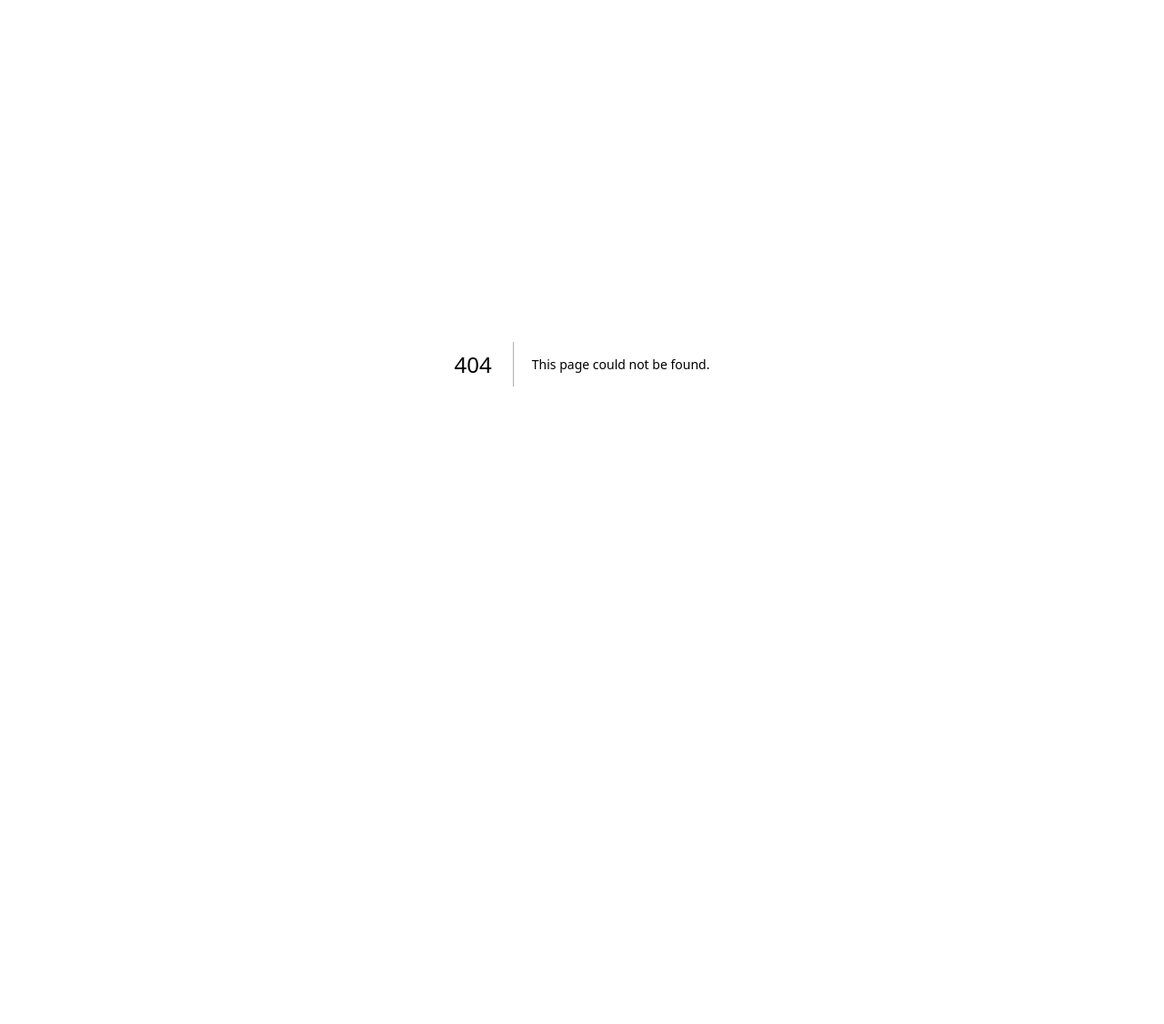
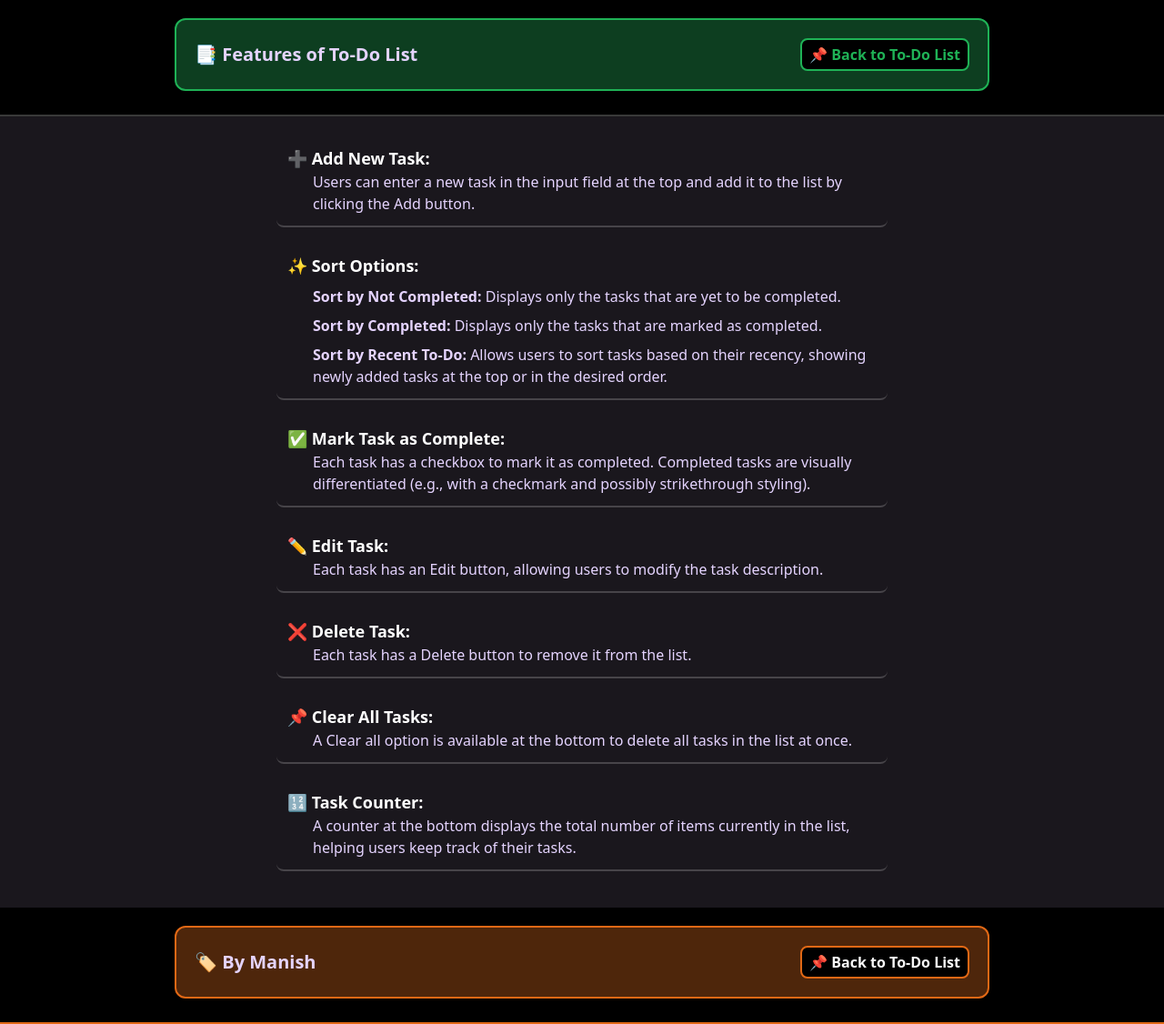
Before and after one commit to manish-107/eg-intern-task, a Next.js app: page /guide in a window 1280 px wide. Before the commit this address had no page. Shown: the whole page at 91% size. Before the commit the page ends 800 px from the top, so only its background shows below. Built offline with nearby package versions, Linux system fonts and the light colour scheme.

Commit message:
guide added

```diff
--- /dev/null
+++ b/app/components/StickyGuide.tsx
@@ -0,0 +1,17 @@
+import Link from "next/link";
+
+export default function StickyGuide() {
+  return (
+    <div className="fixed top-4 right-4 bg-black text-white px-3 py-1 rounded-lg shadow-lg flex items-center space-x-2">
+      <Link href="/guide" className="text-white">
+        ⚡Check out Features
+      </Link>
+      {/* <button
+        className="text-white bg-gray-700 rounded-full w-4 h-4 flex items-center justify-center focus:outline-none hover:bg-gray-600"
+        aria-label="Close"
+      >
+        &times;
+      </button> */}
+    </div>
+  );
+}
--- /dev/null
+++ b/app/components/guide/GFooter.tsx
@@ -0,0 +1,27 @@
+import Link from "next/link";
+
+export default function GFooter() {
+  return (
+    <header className="p-3 sm:p-5 bg-black h-28 sm:h-32 mt-10 border-b-2 border-[#e16815]">
+      <div className="bg-[#4e260b] p-3 sm:p-5 max-w-xl sm:max-w-4xl flex flex-col sm:flex-row justify-between items-center mx-auto rounded-xl border-2 border-[#e16815]">
+        <h3 className="text-lg sm:text-xl font-semibold text-center sm:text-left">
+          <a
+            href="https://manish-107.github.io/manish-portfolio/"
+            target="_blank"
+            rel="noopener noreferrer"
+          >
+            🏷️ By Manish
+          </a>
+        </h3>
+
+        <Link
+          href="/"
+          className="bg-black border-2 py-1 text-[#f9f9f9] font-semibold px-2 rounded-lg hover:bg-[#08080815] hover:text-white border-[#e16815] transition duration-500 ease-in-out mt-2 sm:mt-0"
+          type="button"
+        >
+          {"📌"} Back to To-Do List
+        </Link>
+      </div>
+    </header>
+  );
+}
--- /dev/null
+++ b/app/components/guide/GHeader.tsx
@@ -0,0 +1,20 @@
+import Link from "next/link";
+
+export default function GHeader() {
+  return (
+    <header className="p-3 sm:p-5 bg-black h-28 sm:h-32 border-b-2 border-[#ffffff39]">
+      <div className="bg-[#0d3e20] p-3 sm:p-5 max-w-xl sm:max-w-4xl flex flex-col sm:flex-row justify-between items-center mx-auto rounded-xl border-2 border-[#1fb256]">
+        <h3 className="text-lg sm:text-xl font-semibold text-center sm:text-left">
+          📑 Features of To-Do List
+        </h3>
+        <Link
+          href="/"
+          className="bg-black border-2 py-1 text-[#1fb256] font-semibold px-2 rounded-lg hover:bg-[#08080815] hover:text-white border-[#1fb256] transition duration-500 ease-in-out mt-2 sm:mt-0"
+          type="button"
+        >
+          {"📌"} Back to To-Do List
+        </Link>
+      </div>
+    </header>
+  );
+}
--- a/app/globals.css
+++ b/app/globals.css
@@ -1,10 +1,6 @@
 @tailwind base;
 @tailwind components;
 @tailwind utilities;
-
-body{
-  background-color: #f5f8ff;
-}
 
 .custom-shadow {
   box-shadow: 0px 0px 4px rgba(0, 23, 71, 0.15);
--- /dev/null
+++ b/app/guide/page.tsx
@@ -0,0 +1,77 @@
+import GFooter from "../components/guide/GFooter";
+import GHeader from "../components/guide/GHeader";
+
+export default function Guide() {
+  return (
+    <div className="bg-[#1a171d] text-[#e5d4ff] min-h-screen flex flex-col">
+      <GHeader />
+      <main className="flex-grow max-w-2xl mt-5 sm:max-w-2xl mx-auto">
+        <ul className="space-y-4 ">
+          <li className="mb-3 border-b-2 p-3 border-[#f3f3f334] hover:bg-[#be9fe31f] rounded-lg transition duration-500 ease-in-out">
+            <strong className="text-lg text-white"> ➕ Add New Task:</strong>
+            <p className="ml-7">
+              Users can enter a new task in the input field at the top and add
+              it to the list by clicking the Add button.
+            </p>
+          </li>
+          <li className="mb-3 border-b-2 p-3 border-[#f3f3f334] hover:bg-[#be9fe31f] rounded-lg transition duration-500 ease-in-out">
+            <strong className="text-lg text-white">✨ Sort Options:</strong>
+            <ul className="ml-7 mt-2 space-y-2">
+              <li>
+                <strong>Sort by Not Completed:</strong> Displays only the tasks
+                that are yet to be completed.
+              </li>
+              <li>
+                <strong>Sort by Completed:</strong> Displays only the tasks that
+                are marked as completed.
+              </li>
+              <li>
+                <strong>Sort by Recent To-Do:</strong> Allows users to sort
+                tasks based on their recency, showing newly added tasks at the
+                top or in the desired order.
+              </li>
+            </ul>
+          </li>
+          <li className="mb-3 border-b-2 p-3 border-[#f3f3f334] hover:bg-[#be9fe31f] rounded-lg transition duration-500 ease-in-out">
+            <strong className="text-lg text-white">
+              ✅ Mark Task as Complete:
+            </strong>
+            <p className="ml-7">
+              Each task has a checkbox to mark it as completed. Completed tasks
+              are visually differentiated (e.g., with a checkmark and possibly
+              strikethrough styling).
+            </p>
+          </li>
+          <li className="mb-3 border-b-2 p-3 border-[#f3f3f334] hover:bg-[#be9fe31f] rounded-lg transition duration-500 ease-in-out">
+            <strong className="text-lg text-white">✏️ Edit Task:</strong>
+            <p className="ml-7">
+              Each task has an Edit button, allowing users to modify the task
+              description.
+            </p>
+          </li>
+          <li className="mb-3 border-b-2 p-3 border-[#f3f3f334] hover:bg-[#be9fe31f] rounded-lg transition duration-500 ease-in-out">
+            <strong className="text-lg text-white">❌ Delete Task:</strong>
+            <p className="ml-7">
+              Each task has a Delete button to remove it from the list.
+            </p>
+          </li>
+          <li className="mb-3 border-b-2 p-3 border-[#f3f3f334] hover:bg-[#be9fe31f] rounded-lg transition duration-500 ease-in-out">
+            <strong className="text-lg text-white">📌 Clear All Tasks:</strong>
+            <p className="ml-7">
+              A Clear all option is available at the bottom to delete all tasks
+              in the list at once.
+            </p>
+          </li>
+          <li className="mb-3 border-b-2 p-3 border-[#f3f3f334] hover:bg-[#be9fe31f] rounded-lg transition duration-500 ease-in-out">
+            <strong className="text-lg text-white">🔢 Task Counter:</strong>
+            <p className="ml-7">
+              A counter at the bottom displays the total number of items
+              currently in the list, helping users keep track of their tasks.
+            </p>
+          </li>
+        </ul>
+      </main>
+      <GFooter />
+    </div>
+  );
+}
--- a/app/page.tsx
+++ b/app/page.tsx
@@ -3,11 +3,13 @@ import TodoInput from "./components/TodoInput";
 import { FilterData } from "./components/FilterData";
 import Footer from "./components/Footer";
 import { ReloadProvider } from "./context/ContextState";
+import StickyGuide from "./components/StickyGuide";
 
 export default function Home() {
   return (
     <ReloadProvider>
       <div className="max-w-5xl mx-auto mt-0 md:mt-24 bg-white p-6 rounded-[2rem]  custom-shadow">
+        <StickyGuide />
         <main className="max-w-xl mx-auto">
           <Header />
           <TodoInput />
```
